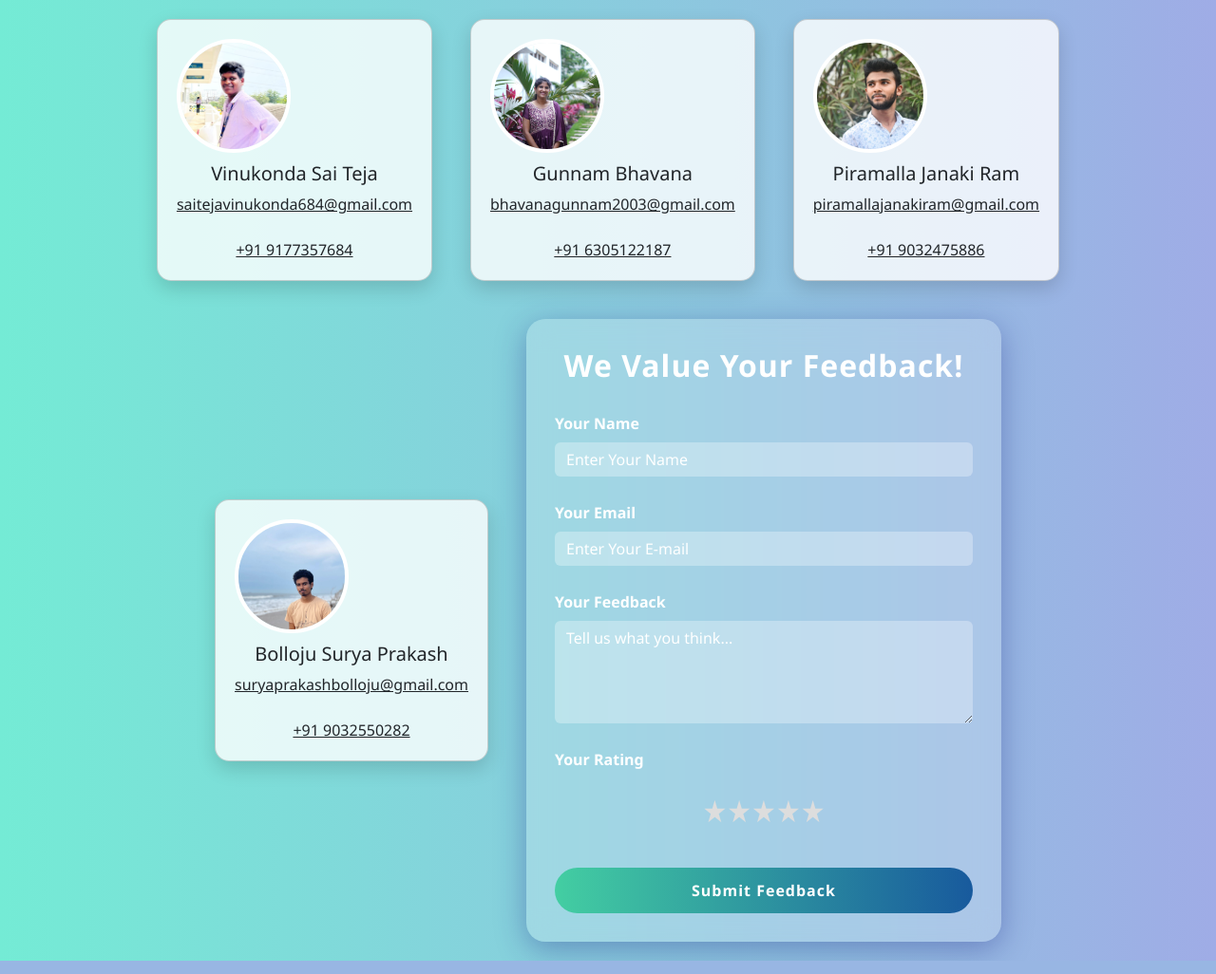
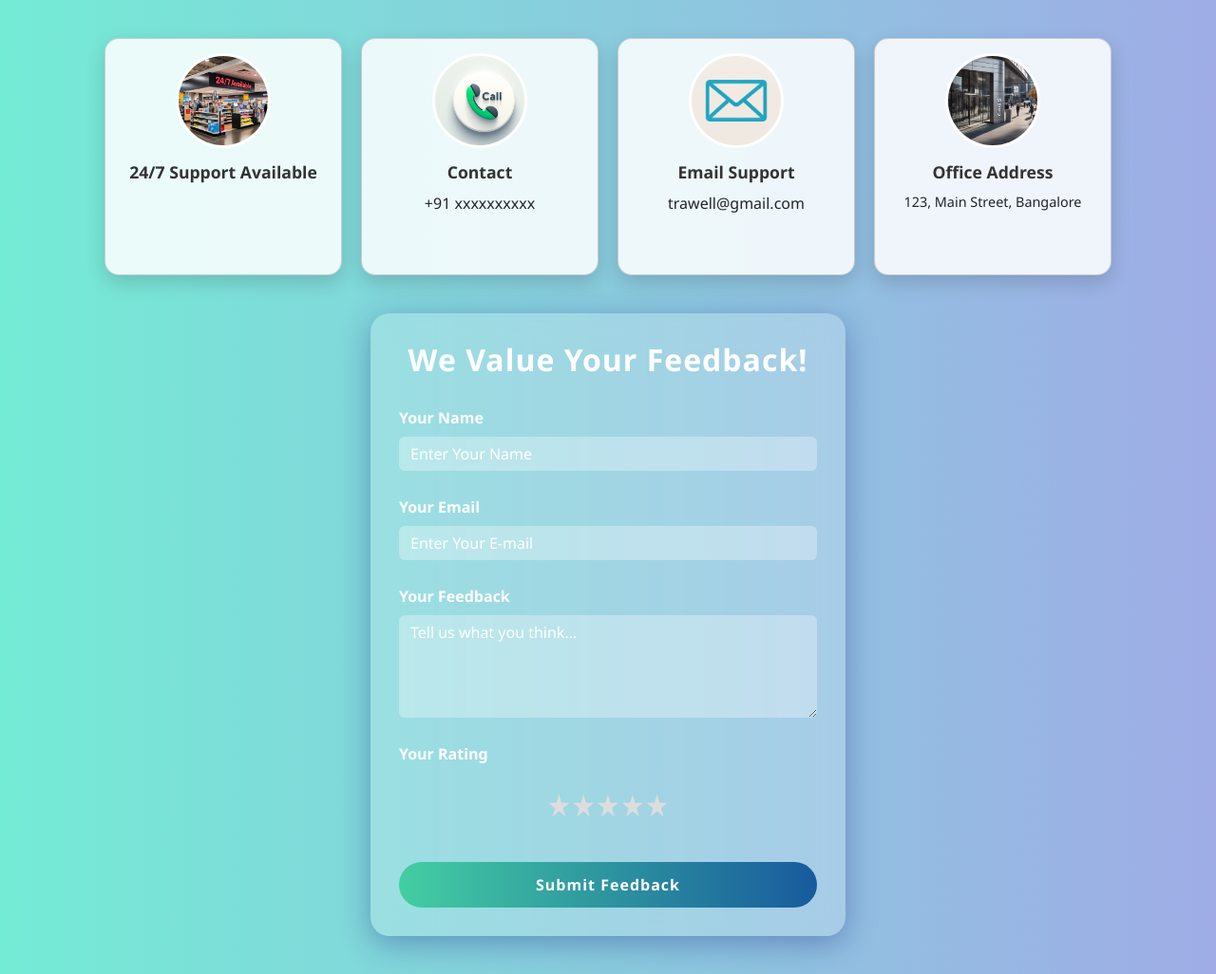
Before and after one commit to SaitejaVinukonda/Travel-app, a Django app: page /contact/ in a window 1280 px wide. Shown: the whole page at 95% size. Run offline with Django 5.2, Linux system fonts and the light colour scheme.

Commit message:
contacts Uploaded

```diff
--- a/Travel/templates/Contacts.html
+++ b/Travel/templates/Contacts.html
@@ -13,42 +13,72 @@
       padding: 0;
       background: linear-gradient(to right, #74ebd5, #9face6);
       font-family: 'Segoe UI', Tahoma, Geneva, Verdana, sans-serif;
+      color: #fff;
+      min-height: 100vh;
+      display: flex;
+      flex-direction: column;
+      align-items: center;
+    }
+
+    .cards-container {
       display: flex;
       flex-wrap: wrap;
       justify-content: center;
-      align-items: center;
-      min-height: 100vh;
-      color: #fff;
+      gap: 20px;
+      margin-top: 40px;
     }
 
     .card {
-      background: rgba(255, 255, 255, 0.8);
+      background: rgba(255, 255, 255, 0.85);
       border-radius: 15px;
       box-shadow: 0 8px 20px rgba(0, 0, 0, 0.15);
-      margin: 20px;
       text-align: center;
-      padding: 20px;
-      max-width: 300px;
+      padding: 15px;
+      width: 250px;
+      display: flex;
+      flex-direction: column;
+      align-items: center;
+      justify-content: flex-start;
+      height: 250px; /* consistent height for all cards */
     }
 
     .card img {
-      width: 120px;
-      height: 120px;
+      width: 100px;
+      height: 100px;
       border-radius: 50%;
       object-fit: cover;
       margin-bottom: 10px;
-      border: 4px solid #fff;
+      border: 3px solid #fff;
+    }
+
+    .card h5 {
+      margin: 5px 0;
+      font-size: 1.1rem;
+      font-weight: 600;
+      color: #333;
+    }
+
+    .card a {
+      color: #333;
+      text-decoration: none;
+      font-weight: 500;
+      margin: 5px 0;
+      word-wrap: break-word;
+    }
+
+    .card a:hover {
+      text-decoration: underline;
     }
 
     .feedback-wrapper {
-      width: 100%;
+      width: 90%;
       max-width: 500px;
       background: rgba(255, 255, 255, 0.2);
       border-radius: 20px;
       backdrop-filter: blur(15px);
       padding: 30px;
       box-shadow: 0 8px 32px rgba(31, 38, 135, 0.37);
-      margin: 20px;
+      margin: 40px 0;
     }
 
     .feedback-wrapper h2 {
@@ -122,7 +152,7 @@
     }
 
     @media (max-width: 768px) {
-      body {
+      .cards-container {
         flex-direction: column;
         align-items: center;
       }
@@ -130,36 +160,28 @@
   </style>
 </head>
 <body>
-  <!-- Contacts Section -->
-  <div class="card">
-    <img src="{% static 'images/Sai.jpg' %}" alt="Sai">
-    <h5>Vinukonda Sai Teja</h5>
-    <a href="mailto:saitejavinukonda684@gmail.com" class="text-dark">saitejavinukonda684@gmail.com</a><br>
-    <a href="tel:+919177357684" class="text-dark">+91 9177357684</a>
+  <div class="cards-container">
+    <div class="card">
+      <img src="{% static 'images/Support.jpg' %}" alt="Support">
+      <h5>24/7 Support Available</h5>
+    </div>
+    <div class="card">
+      <img src="{% static 'images/Call.jpg' %}" alt="Call">
+      <h5>Contact</h5>
+      <a href="tel:+91xxxxxxxxxx" class="text-dark">+91 xxxxxxxxxx</a>
+    </div>
+    <div class="card">
+      <img src="{% static 'images/Mail.jpg' %}" alt="Mail">
+      <h5>Email Support</h5>
+      <a href="mailto:trawell@gmail.com" class="text-dark">trawell@gmail.com</a>
+    </div>
+    <div class="card">
+      <img src="{% static 'images/Office.jpg' %}" alt="Office">
+      <h5>Office Address</h5>
+      <p class="text-dark" style="font-size: 0.9rem; margin: 5px 0;">123, Main Street, Bangalore</p>
+    </div>
   </div>
 
-  <div class="card">
-    <img src="{% static 'images/Bhavana.jpg' %}" alt="Bhavana">
-    <h5>Gunnam Bhavana</h5>
-    <a href="mailto:bhavanagunnam2003@gmail.com" class="text-dark">bhavanagunnam2003@gmail.com</a><br>
-    <a href="tel:+916305122187" class="text-dark">+91 6305122187</a>
-  </div>
-
-  <div class="card">
-    <img src="{% static 'images/janaki.jpg' %}" alt="Janaki">
-    <h5>Piramalla Janaki Ram</h5>
-    <a href="mailto:piramallajanakiram@gmail.com" class="text-dark">piramallajanakiram@gmail.com</a><br>
-    <a href="tel:+919032475886" class="text-dark">+91 9032475886</a>
-  </div>
-
-  <div class="card">
-    <img src="{% static 'images/pikasu.jpg' %}" alt="Prakash">
-    <h5>Bolloju Surya Prakash</h5>
-    <a href="mailto:suryaprakashbolloju@gmail.com" class="text-dark">suryaprakashbolloju@gmail.com</a><br>
-    <a href="tel:+919032550282" class="text-dark">+91 9032550282</a>
-  </div>
-
-  <!-- Feedback Form -->
   <div class="feedback-wrapper">
     <h2>We Value Your Feedback!</h2>
     <form action="/submit-feedback" method="post">
```
Also changed, not shown: Travel/static/images/Call.jpg (added), Travel/static/images/Mail.jpg (added), Travel/static/images/Office.jpg (added), Travel/static/images/Support.jpg (added).
